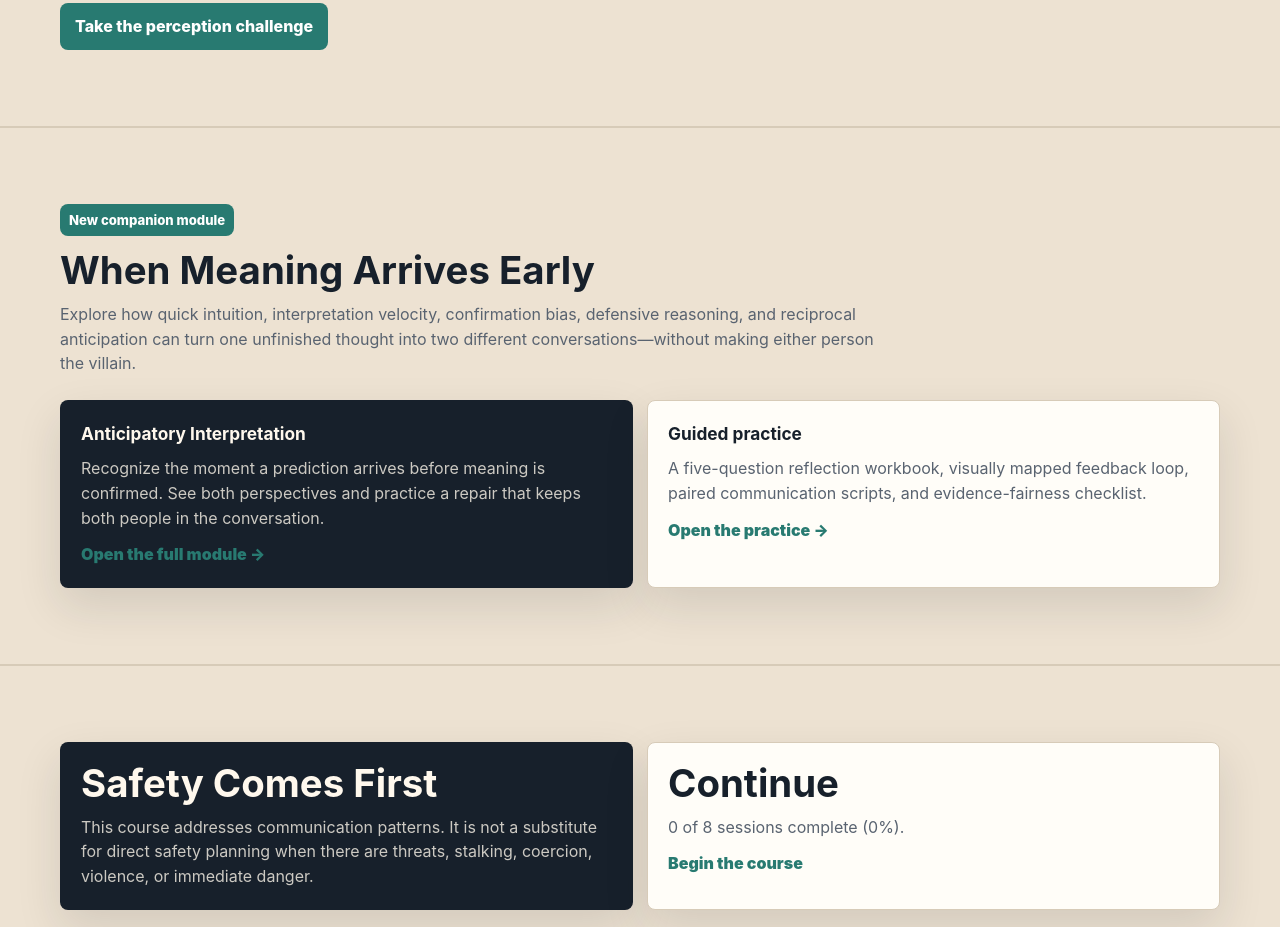
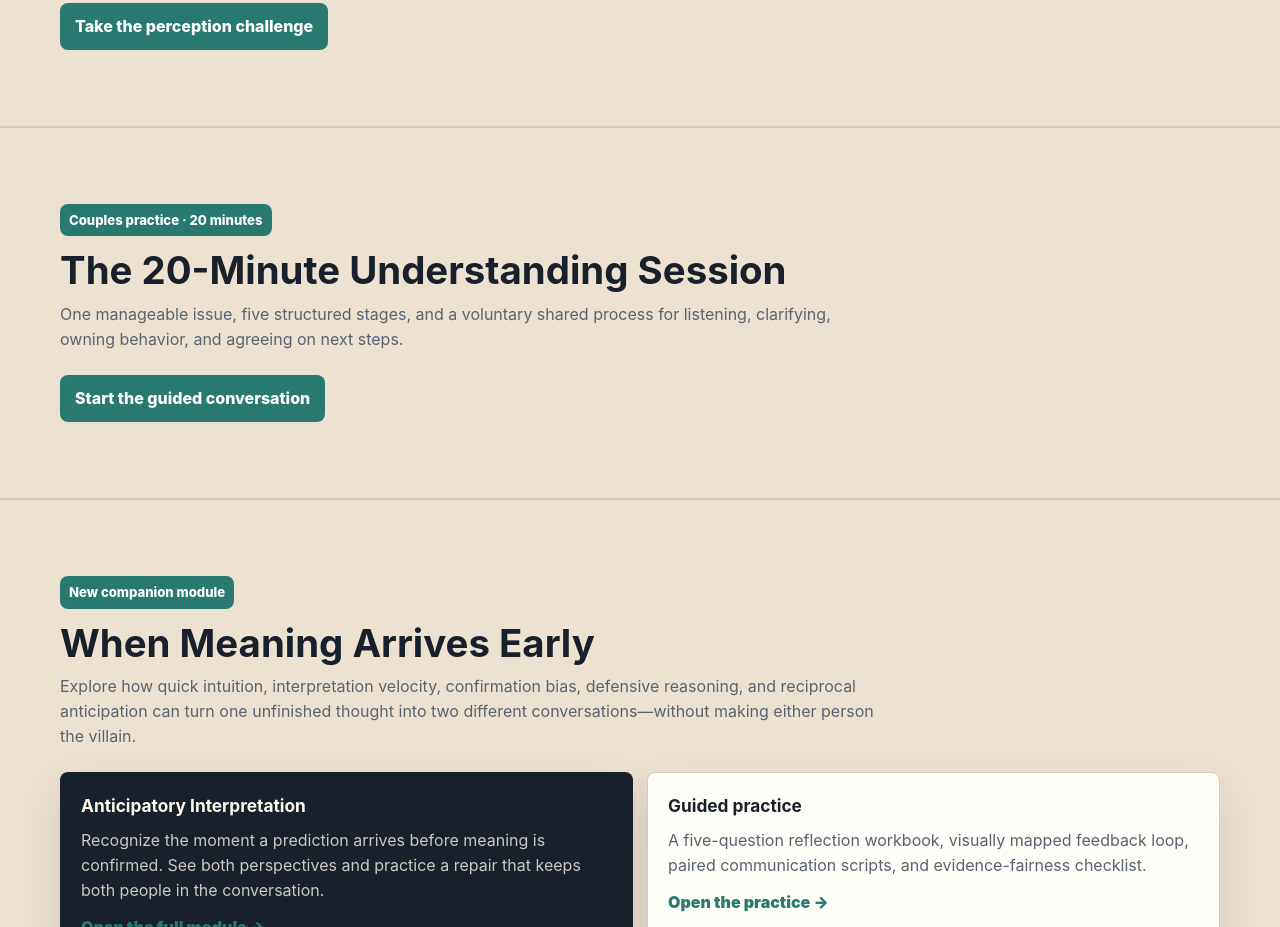
Before and after one commit to aerovista-us/love-is-hard-public, a plain HTML site: page site/index.html in a window 1280 px wide. Shown: the part 1356-2283 px from the top of the page. Drawn offline with Linux system fonts and the light colour scheme.

Commit message:
feat: feature guided understanding session in learning journey

```diff
--- a/site/index.html
+++ b/site/index.html
@@ -39,6 +39,7 @@
 <section class="hero"><div class="hero-inner"><span class="eyebrow">Summit Learning | Communication and Pattern Literacy</span><h1>Love Is Hard: When Conversations Become Tests</h1><p class="lede">Learn to separate feelings from claims, care from proof, boundaries from abandonment, and repair from surrender.</p><div class="cta-row"><a class="btn primary" href="./lesson-01.html" data-analytics-event="course_started">Start the 8-session path</a><a class="btn" href="./tools.html" data-analytics-event="tool_opened">Use a tool now</a><a class="btn" href="./facilitator.html" data-analytics-event="facilitator_opened">Facilitate this</a></div></div></section>
 <main id="main"><section><div class="wrap"><div class="section-head"><h2>Choose your starting point</h2><p>Use the program from the beginning, during a hard moment, or as a guided facilitation resource.</p></div><div class="grid three"><article class="card"><h3>I want to understand the full pattern</h3><p>Start the eight-session course from the beginning.</p><a class="inline-link" href="./lesson-01.html" data-analytics-event="course_started">Start Session 1</a></article><article class="card"><h3>I am in a difficult conversation now</h3><p>Use a short script, pause protocol, or boundary builder.</p><a class="inline-link" href="./tools.html" data-analytics-event="tool_opened">Open Immediate Tools</a></article><article class="card"><h3>I am teaching or facilitating this</h3><p>Use the session rhythm, limits, and safety lane.</p><a class="inline-link" href="./facilitator.html" data-analytics-event="facilitator_opened">Open Facilitator Center</a></article></div></div></section>
 <section class="band"><div class="wrap"><div class="section-head"><span class="tag teal">Interactive experience</span><h2>How Perceptive Are You?</h2><p>Eight short situations. Follow your first impressions, unlock new clues, then discover what changed—and what stayed the same. The explanation comes after the experience.</p></div><a class="btn primary" href="./perception-test.html">Take the perception challenge</a></div></section>
+<section class="band"><div class="wrap"><div class="section-head"><span class="tag teal">Couples practice · 20 minutes</span><h2>The 20-Minute Understanding Session</h2><p>One manageable issue, five structured stages, and a voluntary shared process for listening, clarifying, owning behavior, and agreeing on next steps.</p></div><a class="btn primary" href="./understanding-session.html">Start the guided conversation</a></div></section>
 <section class="band" id="anticipatory-interpretation-feature"><div class="wrap"><div class="section-head"><span class="tag teal">New companion module</span><h2>When Meaning Arrives Early</h2><p>Explore how quick intuition, interpretation velocity, confirmation bias, defensive reasoning, and reciprocal anticipation can turn one unfinished thought into two different conversations—without making either person the villain.</p></div><div class="grid two"><article class="card accent"><h3>Anticipatory Interpretation</h3><p>Recognize the moment a prediction arrives before meaning is confirmed. See both perspectives and practice a repair that keeps both people in the conversation.</p><a class="inline-link" href="./anticipatory-interpretation.html">Open the full module →</a></article><article class="card"><h3>Guided practice</h3><p>A five-question reflection workbook, visually mapped feedback loop, paired communication scripts, and evidence-fairness checklist.</p><a class="inline-link" href="./anticipatory-interpretation.html#workbook">Open the practice →</a></article></div></div></section>
 <section class="band"><div class="wrap"><div class="grid two"><article class="card accent"><h2>Safety Comes First</h2><p>This course addresses communication patterns. It is not a substitute for direct safety planning when there are threats, stalking, coercion, violence, or immediate danger.</p></article><article class="card progress-card" data-progress-summary><h2>Continue</h2><p>Start Session 1: Name the Pieces</p><a class="inline-link" href="./lesson-01.html">Begin the course</a></article></div></div></section>
 <section><div class="wrap"><div class="section-head"><h2>By the end, you should be able to:</h2></div><ul class="outcome-list"><li>separate a feeling from an interpretation and claim;</li><li>identify a hidden premise inside a request;</li><li>recognize when reassurance becomes proof pressure;</li><li>restore the full sequence before judging a reaction;</li><li>create a boundary that includes a responsible return;</li><li>separate love, work, safety, and public reputation into proper lanes;</li><li>build a shared protocol for recurring conflict.</li></ul></div></section>
```
